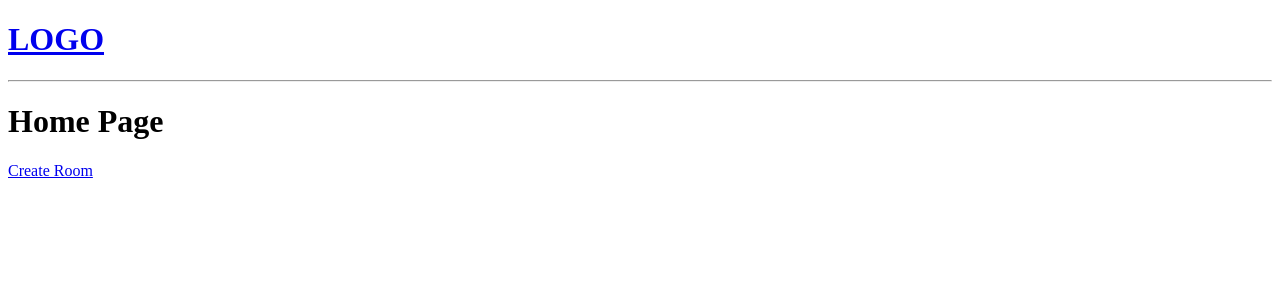
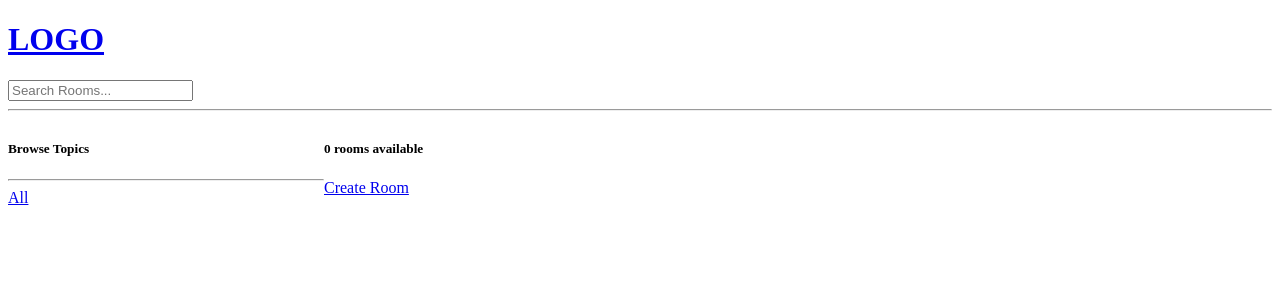
Before and after one commit to Isa1asN/studypal_django, a Django app: page / in a window 1280 px wide. Shown: the top 300 px of the page. Run offline with Django 4.2, Linux system fonts and the light colour scheme; data that the repository does not hold is empty.

Commit message:
completed the search

```diff
--- a/base/templates/base/home.html
+++ b/base/templates/base/home.html
@@ -2,10 +2,35 @@
 
 
 {% block content %}
-    <h1>Home Page</h1>
-    <a href="{% url 'create-room' %}">Create Room</a>
-    <div>
-        {% for room in rooms %}
+<style>
+    .home-container{
+        display: grid;
+        grid-template-columns: 1fr 3fr;
+    }
+</style>
+<div class="home-container">
+    <div class="">
+        <h5>Browse Topics</h5>
+        <hr>
+        <div>
+            <a href="{% url 'home' %}">All</a>
+        </div>
+
+        {% for topic in topics  %}
+        <div>
+            <a href="{% url 'home' %}?q={{topic.name}}">
+                {{topic.name}}
+            </a>
+        </div>
+        {% endfor %}
+
+    </div>
+
+    <div class="">
+        <h5>{{room_count}} rooms available</h5>
+        <a href="{% url 'create-room' %}">Create Room</a>
+        <div>
+            {% for room in rooms %}
             <div>
                 <hr>
                 <p>
@@ -17,7 +42,9 @@
                 <small>{{room.topic.name}}</small>
                 <hr>
             </div>
-        {% endfor %}
+            {% endfor %}
+        </div>
     </div>
 
+</div>
 {% endblock content %}
--- a/base/views.py
+++ b/base/views.py
@@ -1,10 +1,18 @@
 from django.shortcuts import render, redirect
-from .models import Room
+from django.db.models import Q
+from .models import Room, Topic
 from .forms import RoomForm
 
 def home(req):
-    rooms = Room.objects.all()
-    context = {'rooms': rooms}
+    q = req.GET.get('q') if req.GET.get('q') != None else ''
+    rooms = Room.objects.filter(
+        Q(topic__name__icontains=q) |
+        Q(name__icontains=q) |
+        Q(description__icontains=q)
+        )
+    topics = Topic.objects.all()
+    room_count = rooms.count()
+    context = {'rooms': rooms, 'topics' : topics, 'room_count' : room_count}
     return render(req, 'base/home.html', context)
 
 def room(req, pk):
--- a/templates/navbar.html
+++ b/templates/navbar.html
@@ -1,2 +1,5 @@
     <a href="/"><h1>LOGO</h1></a>
+    <form action="{% url 'home' %}" method="GET">
+        <input type="text"  name="q" placeholder="Search Rooms..."/>
+    </form>
     <hr>
```
